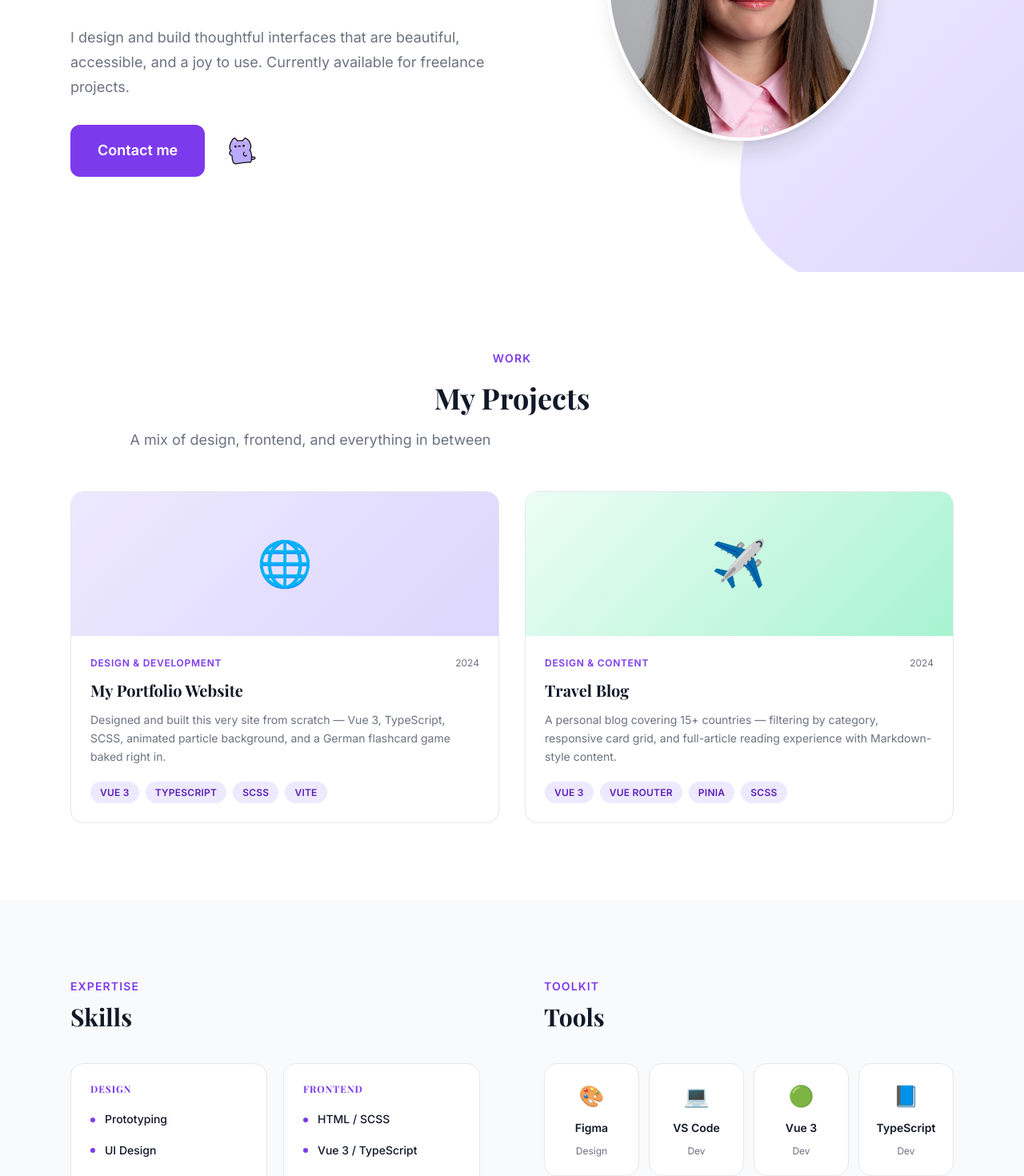
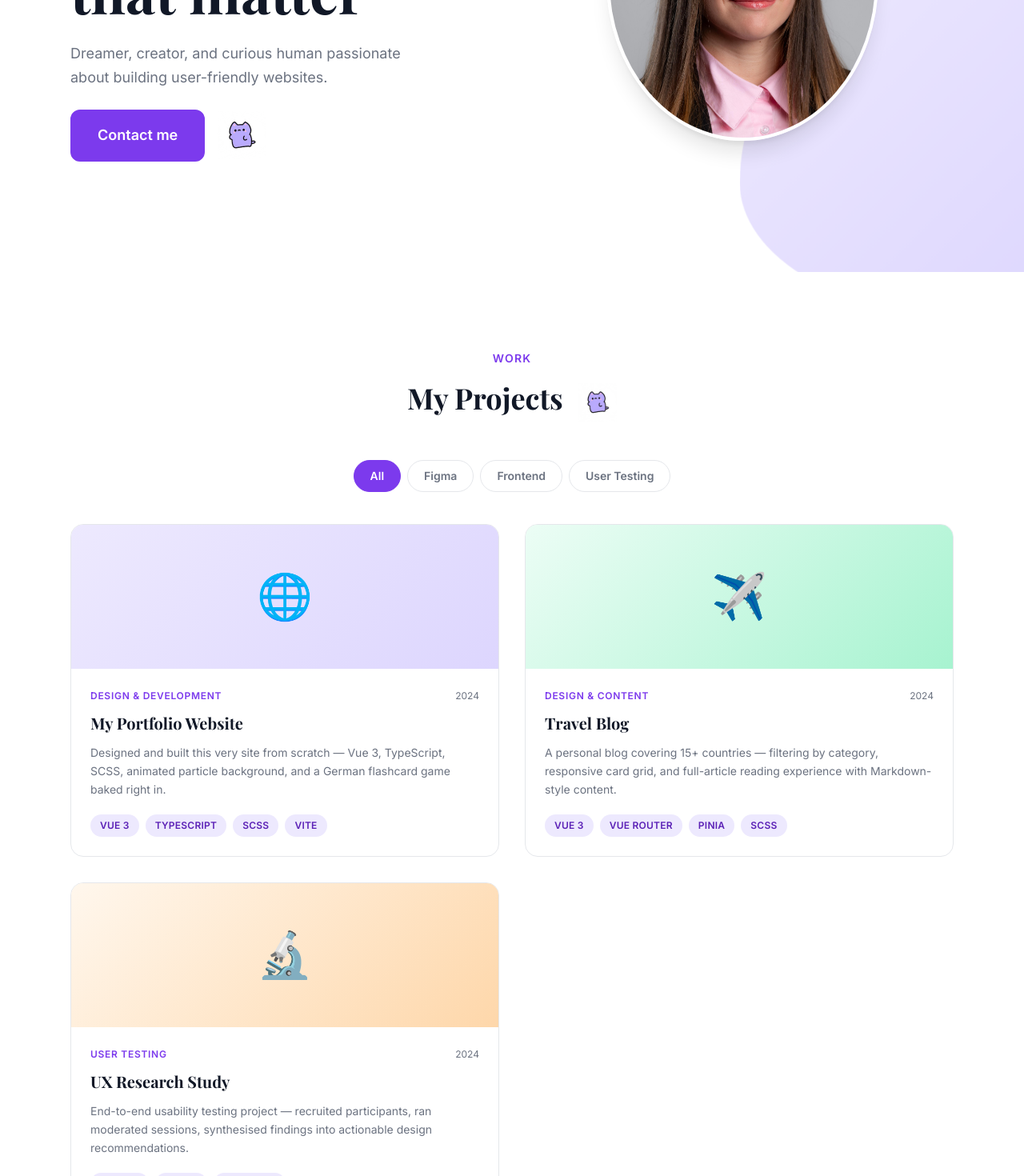
Before and after one commit to MariykaUA/my-website, a Vue app: page / in a window 1280 px wide. Shown: the part 460-1930 px from the top of the page at 80% size. Built offline with nearby package versions, Linux system fonts and the light colour scheme.

Commit message:
rewrite text

```diff
--- a/src/components/home/ContactSection.vue
+++ b/src/components/home/ContactSection.vue
@@ -3,7 +3,7 @@
     <div class="container">
       <div class="contact__inner reveal">
         <p class="contact__eyebrow">Get in touch</p>
-        <h2 class="contact__heading">Stay in touch</h2>
+        <h2 class="contact__heading">Stay in touch <img :src="catGif" class="section-cat" alt="" /></h2>
         <p class="contact__sub">Whether you have a project in mind, a question, or just want to say hi — I'd love to hear from you.</p>
 
         <div class="contact__links">
@@ -12,7 +12,7 @@
             <span class="contact__label">Email ↗</span>
           </a>
 
-          <a href="https://github.com/yourusername" target="_blank" rel="noopener" class="contact__item">
+          <a href="https://github.com/MariykaUA" target="_blank" rel="noopener" class="contact__item">
             <span class="contact__icon">🐙</span>
             <span class="contact__label">GitHub ↗</span>
           </a>
@@ -29,6 +29,7 @@
 
 <script setup lang="ts">
 import { useScrollAnimation } from '@/composables/useScrollAnimation'
+import catGif from '@/assets/images/Cat animation.gif'
 
 useScrollAnimation()
 </script>
--- a/src/components/home/HeroSection.vue
+++ b/src/components/home/HeroSection.vue
@@ -8,9 +8,7 @@
           <span class="text-gradient">experiences</span><br>
           that matter
         </h1>
-        <p class="hero__subtitle animate-fade-in-up" style="animation-delay: 0.2s">
-          I design and build thoughtful interfaces that are beautiful, accessible, and a joy to use.
-          Currently available for freelance projects.
+        <p class="hero__subtitle animate-fade-in-up" style="animation-delay: 0.2s">Dreamer, creator, and curious human passionate about building user-friendly websites.
         </p>
         <div class="hero__actions animate-fade-in-up" style="animation-delay: 0.3s">
           <BaseButton to="/about" size="lg">Contact me</BaseButton>
@@ -77,8 +75,8 @@ import catGif from '@/assets/images/Cat animation.gif'
   &__subtitle {
     font-size: $font-size-lg;
     color: $color-text-muted;
-    max-width: 520px;
-    margin-bottom: $space-8;
+    width: 450px;
+    margin-bottom: 12px;
   }
 
   &__actions {
@@ -86,6 +84,7 @@ import catGif from '@/assets/images/Cat animation.gif'
     flex-wrap: wrap;
     align-items: center;
     gap: $space-4;
+    margin-top: $space-6;
   }
 
   &__cat {
--- a/src/components/home/ProjectsSection.vue
+++ b/src/components/home/ProjectsSection.vue
@@ -3,16 +3,28 @@
     <div class="container">
       <div class="section-header reveal">
         <p class="projects__eyebrow">work</p>
-        <h2 class="section-title">My Projects</h2>
-        <p class="section-subtitle">A mix of design, frontend, and everything in between</p>
+        <h2 class="section-title">My Projects <img :src="catGif" class="section-cat" alt="" />
+        </h2>
+      </div>
+
+      <div class="projects__filters reveal">
+        <button
+          v-for="f in filters"
+          :key="f"
+          class="projects__filter-btn"
+          :class="{ 'projects__filter-btn--active': activeFilter === f }"
+          @click="activeFilter = f"
+        >
+          {{ f }}
+        </button>
       </div>
 
       <div class="projects__grid">
         <article
-          v-for="(project, i) in projects"
+          v-for="(project, i) in filteredProjects"
           :key="project.title"
-          class="projects__card reveal"
-          :style="`transition-delay: ${i * 0.1}s`"
+          class="projects__card"
+          :style="`animation-delay: ${i * 0.08}s`"
         >
           <div class="projects__thumbnail" :style="`background: ${project.bg}`">
             <span class="projects__emoji">{{ project.emoji }}</span>
@@ -48,10 +60,17 @@
 </template>
 
 <script setup lang="ts">
+import { ref, computed } from 'vue'
 import BaseTag from '@/components/ui/BaseTag.vue'
 import { useScrollAnimation } from '@/composables/useScrollAnimation'
+import catGif from '@/assets/images/Cat animation.gif'
 
 useScrollAnimation()
+
+const filters = ['All', 'Figma', 'Frontend', 'User Testing'] as const
+type Filter = typeof filters[number]
+
+const activeFilter = ref<Filter>('All')
 
 const projects = [
   {
@@ -64,6 +83,7 @@ const projects = [
     tags: ['Vue 3', 'TypeScript', 'SCSS', 'Vite'],
     live: null,
     github: null,
+    categories: ['Frontend', 'Figma'],
   },
   {
     title: 'Travel Blog',
@@ -75,8 +95,27 @@ const projects = [
     tags: ['Vue 3', 'Vue Router', 'Pinia', 'SCSS'],
     live: '/blog',
     github: null,
+    categories: ['Frontend'],
+  },
+  {
+    title: 'UX Research Study',
+    type: 'User Testing',
+    year: '2024',
+    description: 'End-to-end usability testing project — recruited participants, ran moderated sessions, synthesised findings into actionable design recommendations.',
+    emoji: '🔬',
+    bg: 'linear-gradient(135deg, #FFF7ED 0%, #FED7AA 100%)',
+    tags: ['Lyssna', 'Figma', 'Research'],
+    live: null,
+    github: null,
+    categories: ['User Testing', 'Figma'],
   },
 ]
+
+const filteredProjects = computed(() =>
+  activeFilter.value === 'All'
+    ? projects
+    : projects.filter(p => p.categories.includes(activeFilter.value))
+)
 </script>
 
 <style scoped lang="scss">
@@ -90,11 +129,47 @@ const projects = [
     margin-bottom: $space-4;
   }
 
+  &__filters {
+    display: flex;
+    flex-wrap: wrap;
+    justify-content: center;
+    gap: $space-2;
+    margin-bottom: $space-10;
+  }
+
+  &__filter-btn {
+    padding: $space-2 $space-5;
+    border-radius: $radius-full;
+    border: 1.5px solid $color-border;
+    background: $color-white;
+    color: $color-text-muted;
+    font-size: $font-size-sm;
+    font-weight: 600;
+    cursor: pointer;
+    transition: border-color $transition-fast, background $transition-fast, color $transition-fast, transform $transition-fast;
+
+    &:hover {
+      border-color: $color-primary-light;
+      color: $color-primary;
+      transform: translateY(-1px);
+    }
+
+    &--active {
+      background: $color-primary;
+      border-color: $color-primary;
+      color: $color-white;
+
+      &:hover {
+        transform: translateY(-1px);
+        color: $color-white;
+      }
+    }
+  }
+
   &__grid {
     display: grid;
     grid-template-columns: 1fr;
     gap: $space-8;
-    margin-top: $space-12;
 
     @include respond-to(md) { grid-template-columns: repeat(2, 1fr); }
   }
@@ -106,6 +181,7 @@ const projects = [
     overflow: hidden;
     display: flex;
     flex-direction: column;
+    animation: cardFadeIn 0.35s ease both;
     transition: box-shadow $transition-base, transform $transition-base, border-color $transition-base;
 
     &:hover {
@@ -234,4 +310,9 @@ const projects = [
     margin: 0;
   }
 }
+
+@keyframes cardFadeIn {
+  from { opacity: 0; transform: translateY(16px); }
+  to   { opacity: 1; transform: translateY(0); }
+}
 </style>
--- a/src/components/home/SkillsShowcase.vue
+++ b/src/components/home/SkillsShowcase.vue
@@ -2,8 +2,8 @@
   <section class="beyond section">
     <div class="container">
       <div class="section-header reveal">
-        <h2 class="section-title">Beyond the screen</h2>
-        <p class="section-subtitle">A few things that keep me inspired outside of work</p>
+        <h2 class="section-title">Beyond the screen <img :src="catGif" class="section-cat" alt="" /></h2>
+        <p class="section-subtitle">Being inspired outside of work</p>
       </div>
 
       <div class="beyond__grid">
@@ -19,29 +19,30 @@
 
 <script setup lang="ts">
 import { useScrollAnimation } from '@/composables/useScrollAnimation'
+import catGif from '@/assets/images/Cat animation.gif'
 
 useScrollAnimation()
 
 const items = [
-  {
+
+{
+    emoji: '📸',
+    title: 'Orieneering & Running',
+    description: 'Running is my go-to for clearing my head, and orienteering adds a fun twist with maps and checkpoints.',
+  },{
     emoji: '✈️',
     title: 'Travelling',
     description: 'Exploring new countries, getting lost in new cities, and collecting passport stamps.',
   },
   {
-    emoji: '📸',
-    title: 'Photography',
-    description: 'Capturing moments and places through a lens — mostly travel and street photography.',
-  },
-  {
     emoji: '🇩🇪',
-    title: 'Learning German',
-    description: 'Currently at B1 and slowly getting there — one flashcard at a time.',
+    title: 'Learning Languages',
+    description: 'A way to connect with people and cultures around the world.',
   },
   {
     emoji: '📚',
-    title: 'Reading',
-    description: 'Mostly non-fiction, design books, and the occasional thriller for balance.',
+    title: 'Reading & Painting',
+    description: 'Relaxing with a good book or getting creative with some paint and canvas.',
   },
 ]
 </script>
--- a/src/components/home/SkillsToolsSection.vue
+++ b/src/components/home/SkillsToolsSection.vue
@@ -6,7 +6,7 @@
         <!-- Skills column -->
         <div class="st__col reveal">
           <p class="st__eyebrow">Expertise</p>
-          <h2 class="st__heading">Skills</h2>
+          <h2 class="st__heading">Skills <img :src="catGif" class="section-cat" alt="" /></h2>
           <div class="st__skill-groups">
             <div v-for="group in skillGroups" :key="group.category" class="st__group">
               <h3 class="st__category">{{ group.category }}</h3>
@@ -40,6 +40,7 @@
 
 <script setup lang="ts">
 import { useScrollAnimation } from '@/composables/useScrollAnimation'
+import catGif from '@/assets/images/Cat animation.gif'
 
 useScrollAnimation()
 
--- a/src/styles/_typography.scss
+++ b/src/styles/_typography.scss
@@ -34,4 +34,5 @@ p:last-child { margin-bottom: 0; }
   font-size: $font-size-lg;
   color: $color-text-muted;
   max-width: 600px;
+  margin-inline: auto;
 }
--- a/src/styles/main.scss
+++ b/src/styles/main.scss
@@ -21,6 +21,16 @@
   text-align: center;
 }
 
+// Cute cat gif helper
+.section-cat {
+  display: inline-block;
+  width: 48px;
+  height: 48px;
+  object-fit: contain;
+  vertical-align: middle;
+  margin-left: 0.3em;
+}
+
 // Utility classes
 .sr-only { @include sr-only; }
 .text-muted { color: $color-text-muted; }
```
Also changed, not shown: src/components/home/IntroSection.vue (+3 -13 lines).
